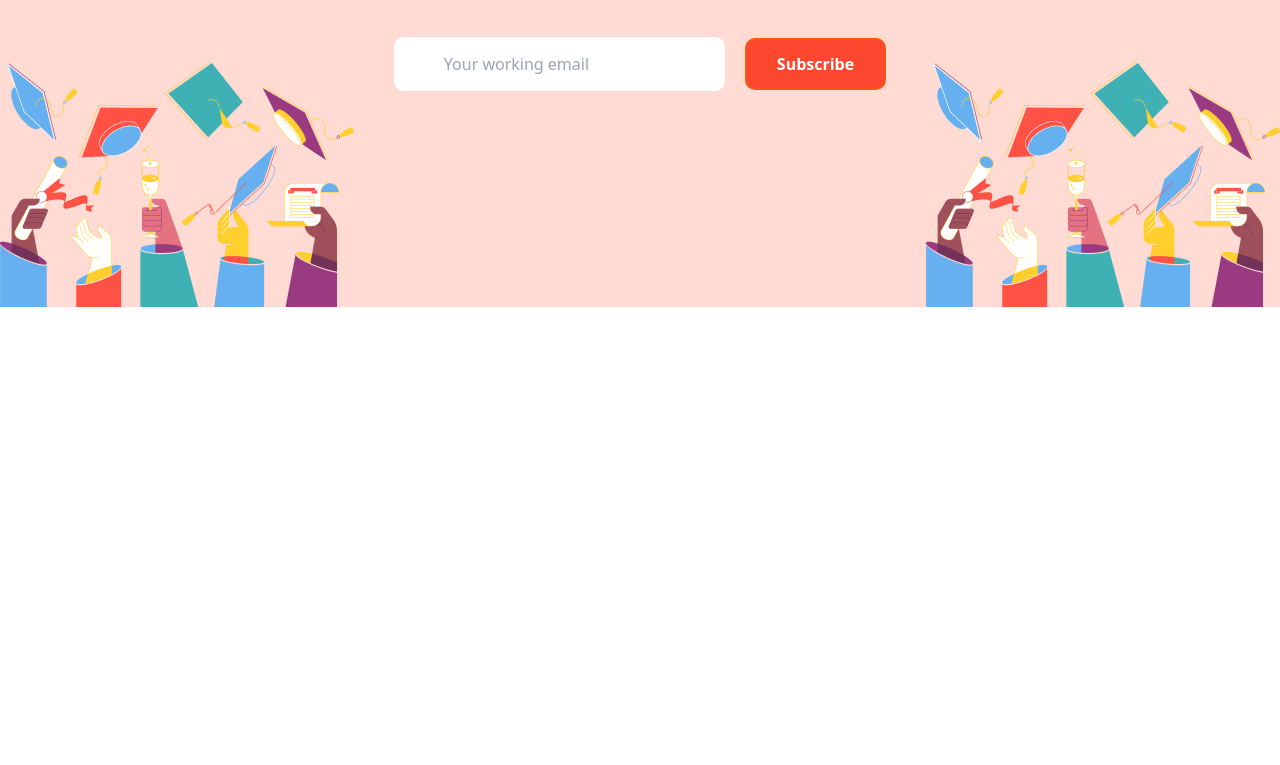
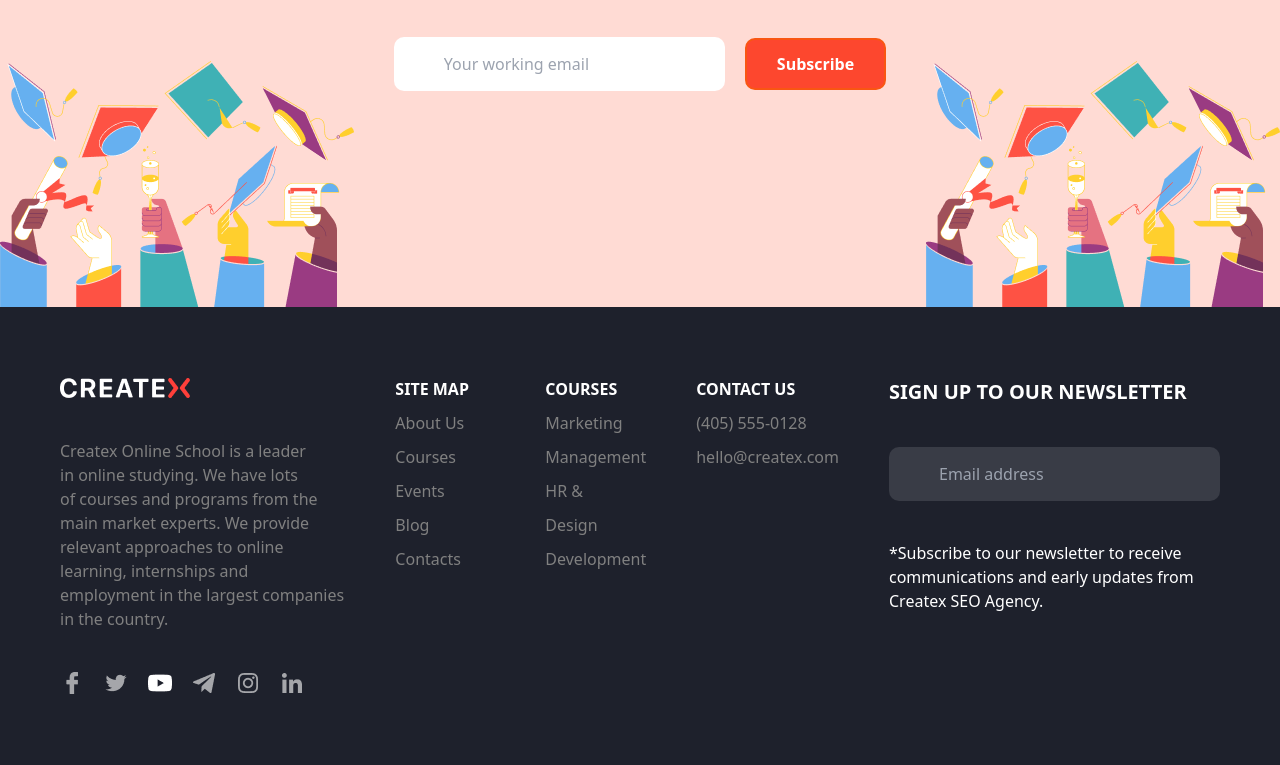
Before and after one commit to axmadsho/6kasa, a website: page src/usmon.html in a window 1280 px wide. Shown: the part 5811-6576 px from the top of the page. Before the commit the page ends 6118 px from the top, so only its background shows below. Drawn offline with nearby package versions, Linux system fonts and the light colour scheme; files that its build step writes are made by us from their sources.

Commit message:
last section of footer created by usmon

```diff
--- a/src/usmon.html
+++ b/src/usmon.html
@@ -192,6 +192,44 @@ September 4, 2020
                     <img class="hidden lg:block" src="./imaages/illustration (3).png" alt="">
                 </div>
         </section>
+        <section class="bg-[#1E212C] py-[50px]">
+            <aside class="max-w-[1200px] m-auto p-[20px] flex lg:flex-row flex-col lg:items-start items-center justify-between gap-[50px]">
+                <div class="flex flex-col items-start gap-[40px]">
+                    <img src="./imaages/logo (20).png" alt="">
+                    <p class="text-[gray] ">Createx Online School is a leader in online studying. We have lots of courses and programs from the main market experts. We provide relevant approaches to online learning, internships and employment in the largest companies in the country. </p>
+                    <img src="./imaages/socials (1).png" alt="">
+                </div>
+                <ul class="flex flex-col items-start gap-[10px]">
+                    <li class="text-[white] font-bold w-[100px]">SITE MAP</li>
+                    <li class="text-[gray]">About Us</li>
+                    <li class="text-[gray]">Courses</li>
+                    <li class="text-[gray]">Events</li>
+                    <li class="text-[gray]">Blog</li>
+                    <li class="text-[gray]">Contacts</li>
+                </ul>
+                <ul class="flex flex-col items-start gap-[10px]">
+                    <li class="text-[white] font-bold ">COURSES</li>
+                    <li class="text-[gray]">Marketing</li>
+                    <li class="text-[gray]">Management</li>
+                    <li class="text-[gray]">HR & </li>
+                    <li class="text-[gray]">Design</li>
+                    <li class="text-[gray]">Development</li>
+                </ul>
+                <ul class="flex flex-col items-start gap-[10px]">
+                    <li class="text-[white] font-bold ">CONTACT US</li>
+                    <li class="text-[gray]">(405) 555-0128</li>
+                    <li class="text-[gray]">hello@createx.com</li>
+                </ul>
+               <div  class="flex flex-col items-start gap-[40px]">
+                <h1 class="text-[white] font-bold text-[20px]">SIGN UP TO OUR NEWSLETTER</h1>
+                <form action="">
+                    <input class="bg-[#393C46] rounded-[10px] px-[50px] py-[15px] " type="email" placeholder="Email address">
+                </form>
+                <p class="text-[white]">*Subscribe to our newsletter to receive communications and early updates from Createx SEO Agency.</p>
+               </div>
+            </aside>
+
+        </section>
     </footer>
 </body>
 </html>
```
Also changed, not shown: src/imaages/logo (20).png (added), src/imaages/socials (1).png (added).
